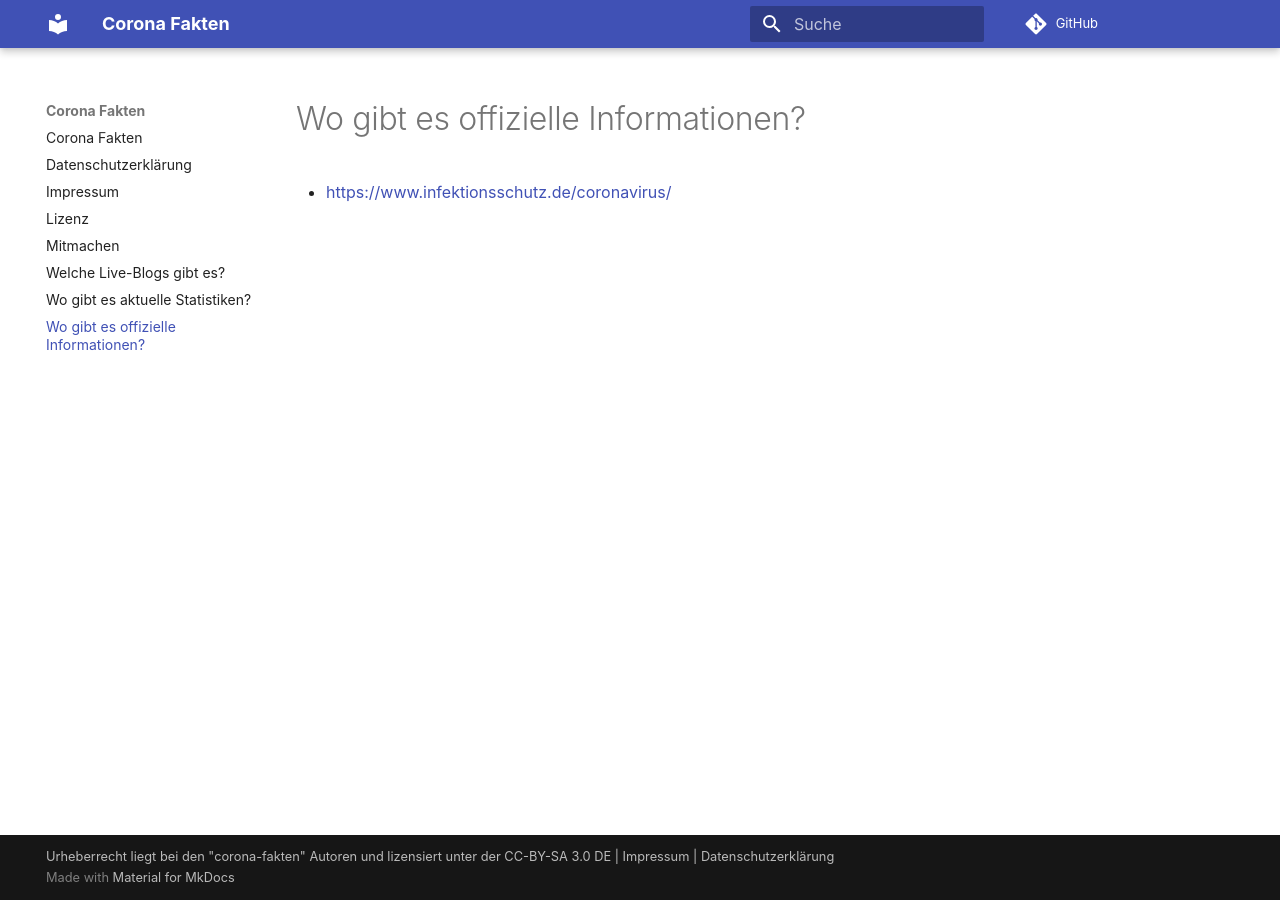
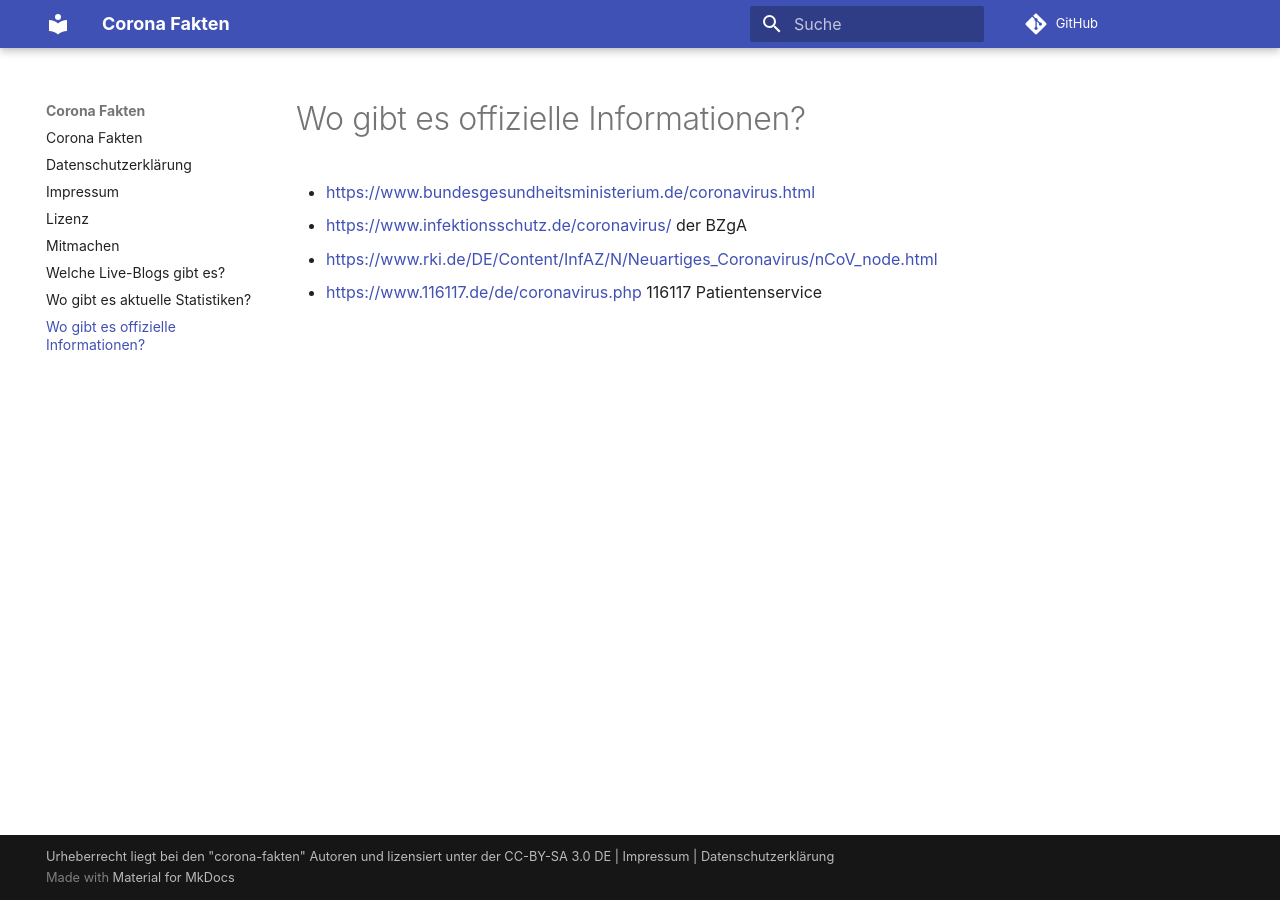
Before and after one commit to corona-fakten/corona-fakten.github.io, an MkDocs documentation site: the page built from docs/wo-gibt-es-offizelle-informationen.md, in a window 1280 px wide. Built offline with MkDocs 1.6.1 and Material for MkDocs 9.7.7, drawn with Linux system fonts in a browser that asks for light colours; comment, search, counter and statistics services are not loaded.

Commit message:
Update wo-gibt-es-offizelle-informationen.md

```diff
--- a/docs/wo-gibt-es-offizelle-informationen.md
+++ b/docs/wo-gibt-es-offizelle-informationen.md
@@ -2,4 +2,7 @@
 title: Wo gibt es offizielle Informationen?
 ---
 
-* https://www.infektionsschutz.de/coronavirus/
+* https://www.bundesgesundheitsministerium.de/coronavirus.html
+* https://www.infektionsschutz.de/coronavirus/ der BZgA
+* https://www.rki.de/DE/Content/InfAZ/N/Neuartiges_Coronavirus/nCoV_node.html
+* https://www.116117.de/de/coronavirus.php 116117 Patientenservice
```
